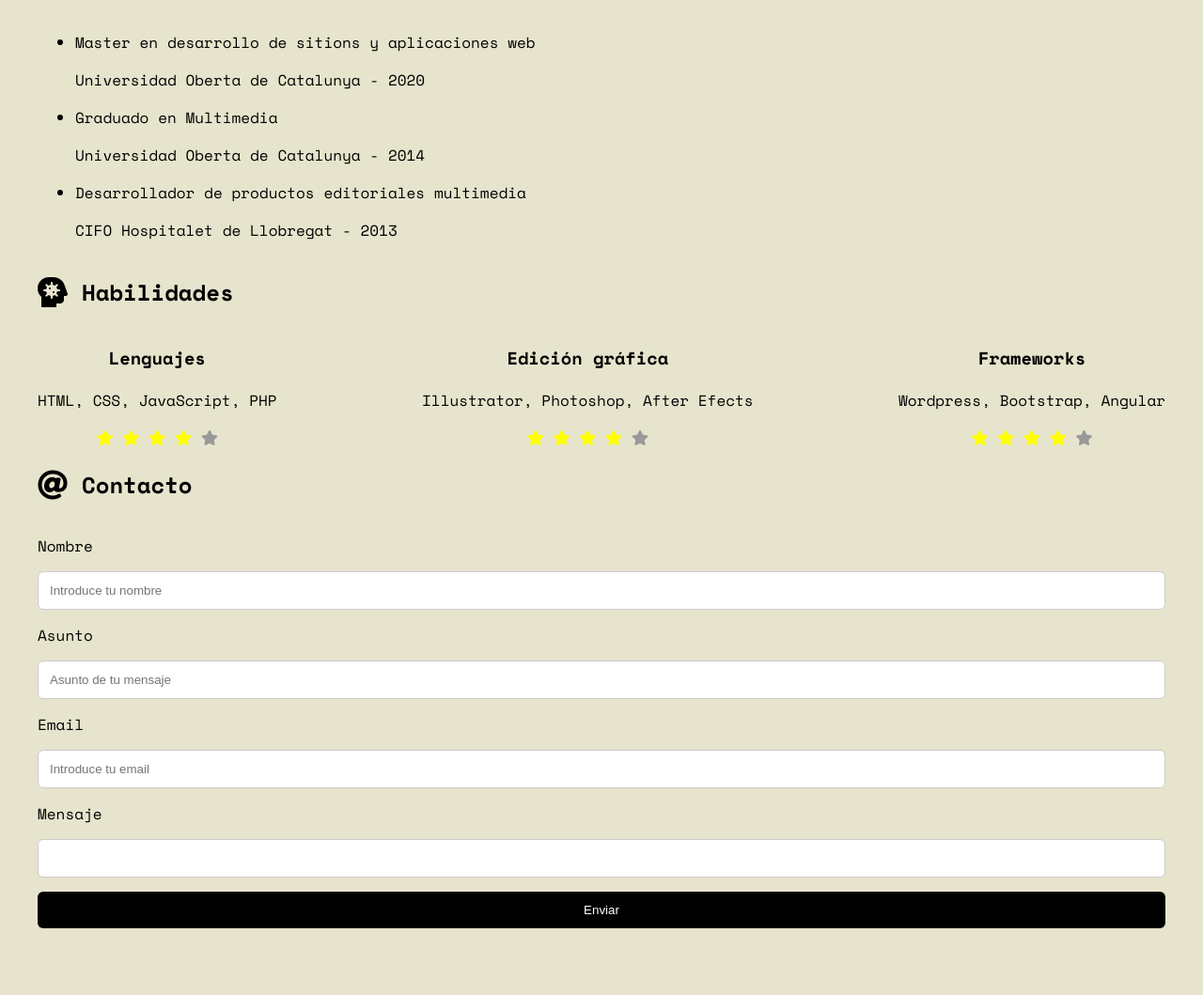
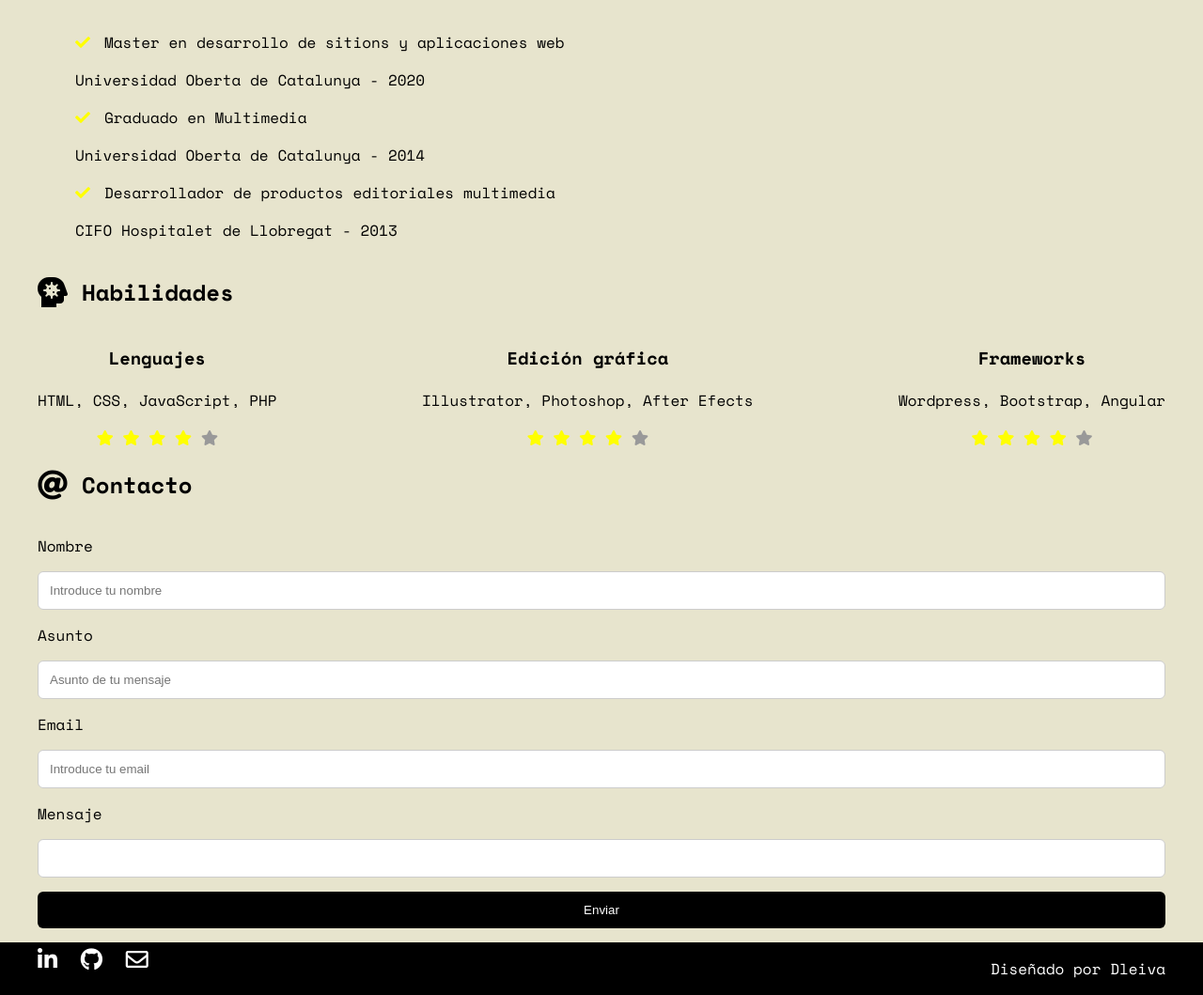
Before and after one commit to jofuentesl/eines_PAC1, a website built with Parcel: page src/index.html in a window 1280 px wide. Shown: the part 1007-2066 px from the top of the page at 94% size. Before the commit the page ends 2010 px from the top, so only its background shows below. Built offline with nearby package versions, Linux system fonts and the light colour scheme; some packages are replaced by stand-ins of ours.

Commit message:
update footer

```diff
--- a/src/assets/styles/_variables.scss
+++ b/src/assets/styles/_variables.scss
@@ -25,3 +25,4 @@ $mediaPhones: 576px;
 $bg-color: #e7e4cd;
 $bg-complementary: #ff0;
 $bg-third: #999;
+$bg-button: #808080;
--- /dev/null
+++ b/src/assets/styles/layouts/_footer.scss
@@ -0,0 +1,27 @@
+.footer__block {
+  min-height: 30px;
+  background-color: #000;
+  .footer__align--items {
+    display: flex;
+    flex-direction: row;
+    justify-content: space-between;
+
+    @media (max-width: $mediaTablets) {
+      flex-direction: column;
+      margin-left: 15px;
+    }
+  }
+  .footer__rrss a {
+    color: #fff;
+    font-size: 1.5rem;
+    .footer__rrss--hover {
+      margin-right: 15px;
+      &:hover {
+        color: $bg-complementary;
+      }
+    }
+  }
+  .footer__rights--style {
+    color: #fff;
+  }
+}
--- a/src/assets/styles/layouts/_home.scss
+++ b/src/assets/styles/layouts/_home.scss
@@ -33,9 +33,7 @@ footer {
   @media (max-width: $mediaTablets) {
     max-width: 100%;
     height: auto;
-    background-image: url("/assets/images/bg-mobile.jpg");
     background-size: cover;
-    position: relative;
     & > .subtitle {
       display: flex;
       flex-direction: column;
@@ -44,7 +42,7 @@ footer {
       max-width: 100%;
       margin: 0;
       .subtitle__block {
-        margin: 30px 0;
+        margin: 15px 0;
       }
     }
   }
@@ -116,8 +114,8 @@ footer {
 
   @media (max-width: $mediaTablets) {
     display: block;
-    width: 50px;
-    height: 50px;
+    width: 35px;
+    height: 35px;
     margin: 10px;
     float: right;
     cursor: pointer;
@@ -164,6 +162,10 @@ footer {
   display: flex column;
   max-width: 1200px;
   margin: auto;
+
+  @media (max-width: $mediaTablets) {
+    margin: 0 15px;
+  }
 }
 
 .header__section {
@@ -194,6 +196,18 @@ footer {
   display: flex;
   flex-flow: row nowrap;
   justify-content: space-between;
+
+  @media (max-width: $mediaTablets) {
+    flex-direction: column;
+  }
+}
+
+.nav__item--academic::before {
+  font-family: $font-family-awesome;
+  content: "\f00c";
+  font-weight: 900;
+  color: $bg-complementary;
+  margin-right: 15px;
 }
 
 .star--colorgray {
--- a/src/assets/styles/main.scss
+++ b/src/assets/styles/main.scss
@@ -16,6 +16,7 @@
  */
 
 @import "layouts/home";
+@import "layouts/footer";
 
 /**
  * Do NOT include anything else in this file!
--- a/src/index.html
+++ b/src/index.html
@@ -59,19 +59,19 @@
     </div>
   </section>
 
-  <section id="formacion" class="section formacion">
+  <section id="formacion" class="section academic__training">
     <header class="header__section">
       <i class="fas fa-graduation-cap header__icon header__icon--size"></i>
       <h2>Formación</h2>
     </header>
     <ul>
-      <li>Master en desarrollo de sitions y aplicaciones web
+      <li class="nav__item nav__item--academic">Master en desarrollo de sitions y aplicaciones web
         <p>Universidad Oberta de Catalunya - 2020</p>
       </li>
-      <li>Graduado en Multimedia
+      <li class="nav__item nav__item--academic">Graduado en Multimedia
         <p>Universidad Oberta de Catalunya - 2014</p>
       </li>
-      <li>Desarrollador de productos editoriales multimedia
+      <li class="nav__item nav__item--academic">Desarrollador de productos editoriales multimedia
         <p>CIFO Hospitalet de Llobregat - 2013</p>
       </li>
     </ul>
@@ -174,7 +174,17 @@
     </form>
   </section>
   </body>
-  <footer>
+  <footer class="footer__block">
+    <div class="section footer__align--items">
+    <div class="footer__rrss">
+      <a href="https://www.linkedin.com/in/jordifuentesleiva/" target="_blank"><i class="fab fa-linkedin-in footer__rrss--hover"></i></a>
+      <a href="https://github.com/jofuentesl" target="_blank"><i class="fab fa-github footer__rrss--hover"></i></a>
+      <a href="mailto:jfuentesleiva@gmail.com"><i class="far fa-envelope footer__rrss--hover"></i></a>
+    </div>
+    <div class="footer_rights">
+      <p class="footer__rights--style">Diseñado por Dleiva</p>
+    </div>
+  </div>
     <script src="./assets/scripts/main.js"></script><!-- do not remove this line! -->
     <script>
       var menuResponsive = responsiveNav(".nav__menu");
```
